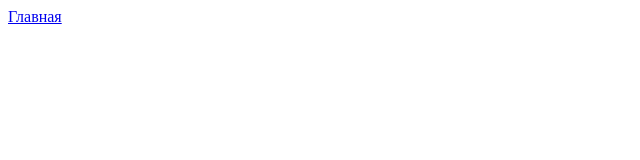
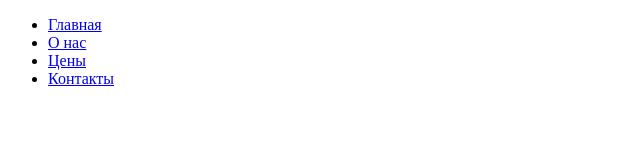
Before and after one commit to mwshq/hw1, a plain HTML site: page index.html in a window 1280 px wide. Shown: the whole page, without its empty margins (0-640 px from the left). Drawn offline with Linux system fonts and the light colour scheme.

Commit message:
меню

```diff
--- a/index.html
+++ b/index.html
@@ -7,8 +7,15 @@
     <title>Document</title>
 </head>
 <body>
-    <a href="file:///C:/Users/robit/OneDrive/Изображения/hw1/hw1/index.html">
-    Главная
-    </a>
+    <header>
+        <a href="/">
+        </a>
+        <ul class="menu-top">
+            <li> <a href="#">Главная</a></li>
+            <li> <a href="#">О нас</a></li>
+            <li> <a href="#">Цены</a></li>
+            <li> <a href="#">Контакты</a></li>
+        </ul>
+    </header>
 </body>
 </html>
```
